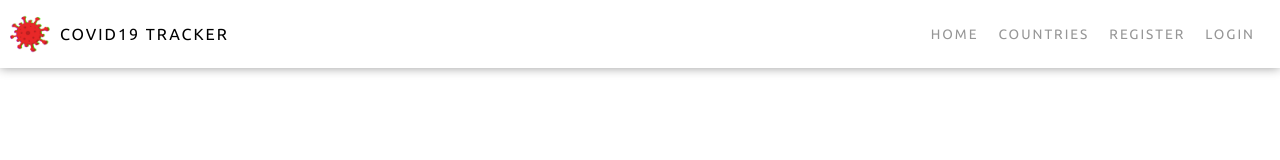
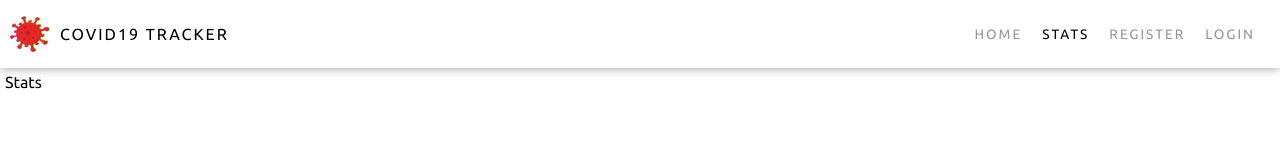
Before and after one commit to orjon/covid19, a React (Create React App) app in the folder client/: page /stats in a window 1280 px wide. Shown: the top 160 px of the page. Built offline with nearby package versions, Linux system fonts and the light colour scheme.

Commit message:
Switched to using country slugs rather than ISO2 values for easier conversion to API path

```diff
--- a/client/src/App.js
+++ b/client/src/App.js
@@ -5,6 +5,7 @@ import Home from './Components/Home';
 import Countries from './Components/Countries';
 import Login from './Components/Login';
 import Register from './Components/Register';
+import Stats from './Components/Stats';
 import './styles/App.scss';
 import Alert from './Components/Alert';
 import { loadUser } from './actions/currentUser';
@@ -33,6 +34,7 @@ const App = () => {
             <Route exact path='/countries' component={Countries} />
             <Route exact path='/login' component={Login} />
             <Route exact path='/register' component={Register} />
+            <Route exact path='/stats' component={Stats} />
           </Switch>
         </div>
         <Alert />
--- a/client/src/Components/Countries.js
+++ b/client/src/Components/Countries.js
@@ -1,5 +1,6 @@
 import React, { Fragment, useState, useEffect } from 'react';
 import { connect } from 'react-redux';
+import { Redirect } from 'react-router-dom';
 import { getCountries } from '../actions/countryList';
 import { updateCountries } from '../actions/currentUser';
 import Country from './Country';
@@ -27,13 +28,13 @@ const Countries = ({
   //State to hold selected countries
   const [selectedCountries, setSelectedCountries] = useState([]);
 
-  const toggleCountry = (countryISO2) => {
-    if (selectedCountries.includes(countryISO2)) {
+  const toggleCountry = (countrySlug) => {
+    if (selectedCountries.includes(countrySlug)) {
       setSelectedCountries(
-        selectedCountries.filter((country) => country !== countryISO2)
+        selectedCountries.filter((country) => country !== countrySlug)
       );
     } else {
-      setSelectedCountries([...selectedCountries, countryISO2]);
+      setSelectedCountries([...selectedCountries, countrySlug]);
     }
   };
 
@@ -42,16 +43,23 @@ const Countries = ({
   if (countryList.countries.length > 0) {
     countrySelectionList = countryList.countries.map((country) => {
       return (
-        <div key={country._id} onClick={() => toggleCountry(country.ISO2)}>
+        <div key={country._id} onClick={() => toggleCountry(country.Slug)}>
           <Country country={country} selectedCountries={selectedCountries} />
         </div>
       );
     });
   }
 
+  // Redirect if not logged in
+  if (!currentUser.loaded) {
+    return <Redirect to='/' />;
+  }
+
   return (
     <Fragment>
-      <div className='Countries'>Countries Page</div>
+      <div className='Countries'>
+        Selected Countries: {selectedCountries.length}
+      </div>
       {countrySelectionList ? (
         <form
           onSubmit={(e) => {
--- a/client/src/Components/Country.js
+++ b/client/src/Components/Country.js
@@ -19,7 +19,7 @@ const Country = ({ country, selectedCountries }) => {
     countryName = 'North Korea';
   }
 
-  if (selectedCountries.includes(country.ISO2)) {
+  if (selectedCountries.includes(country.Slug)) {
     selected = true;
   }
 
--- a/client/src/Components/Nav/Nav.js
+++ b/client/src/Components/Nav/Nav.js
@@ -7,7 +7,7 @@ import NavBurgerMenu from './NavBurgerMenu';
 import '../../styles/Nav.scss';
 
 const Nav = ({ auth: { isAuthenticated, loading } }) => {
-  let guestLocations = ['home', 'countries', 'register', 'login'];
+  let guestLocations = ['home', 'stats', 'register', 'login'];
   let authLocations = ['home', 'countries', 'logout'];
 
   let locations = guestLocations;
--- /dev/null
+++ b/client/src/Components/Stats.js
@@ -0,0 +1,7 @@
+import React from 'react';
+
+const Stats = ({ country }) => {
+  return <div>Stats</div>;
+};
+
+export default Stats;
```
